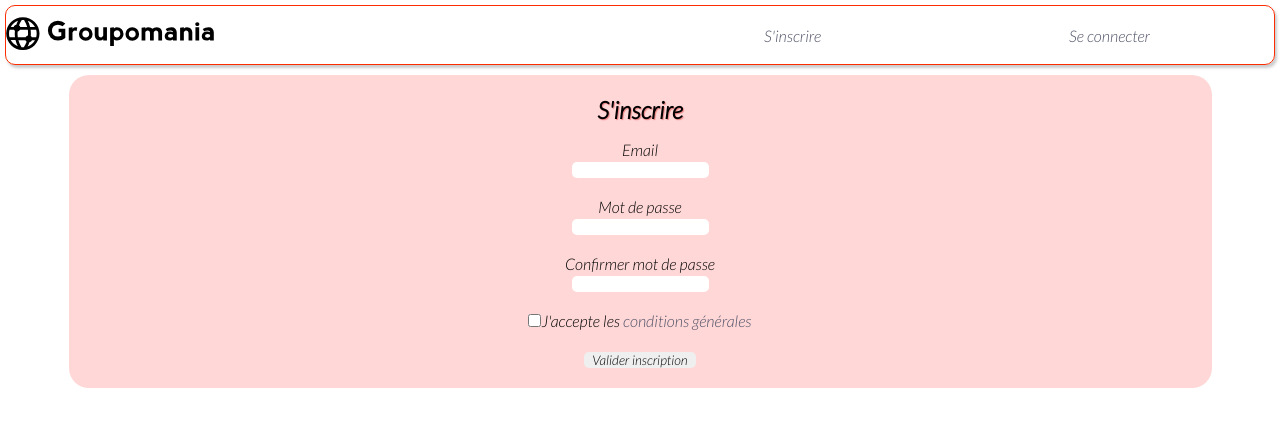
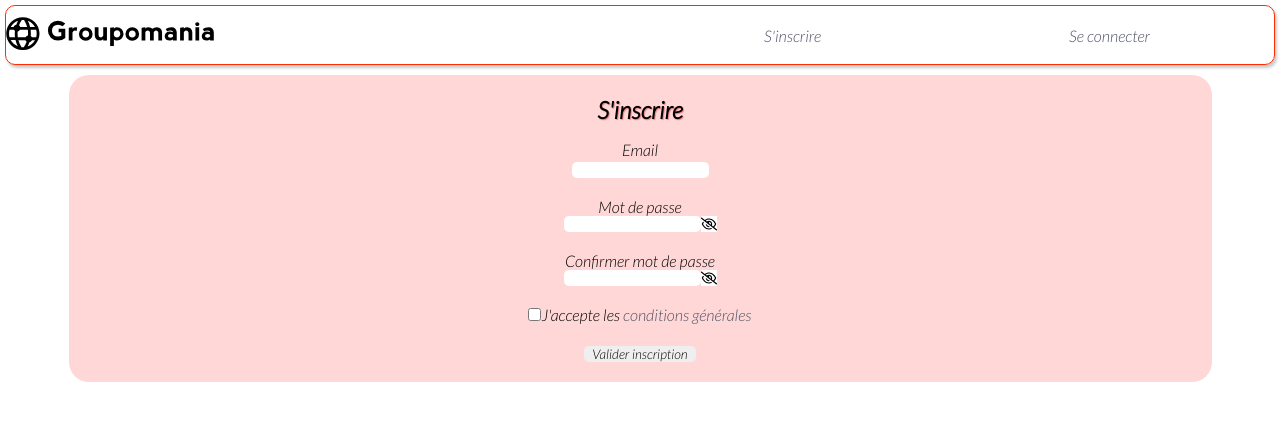
Before and after one commit to patshikwe/Groupomania, a React (Create React App) app in the folder groupomania-network/: page / in a window 1280 px wide. Shown: the top 426 px of the page. Built offline with nearby package versions, Linux system fonts and the light colour scheme.

Commit message:
Implémentation d'un système d'affichage de la saisie d'un input

```diff
--- a/groupomania-network/src/pages/Auth/Login.js
+++ b/groupomania-network/src/pages/Auth/Login.js
@@ -2,14 +2,44 @@
 
 import { React, useState } from 'react'
 import axios from 'axios'
+import eye from '../../assets/logo/eye.svg'
+import eyeSlash from '../../assets/logo/eye-slash.svg'
 
-const Login = () => {
+function Login() {
+  // useState pour stocker les données
   const [email, setEmail] = useState('')
   const [password, setPassword] = useState('')
 
+  let isPwd = true
+
+  /** Fonction pour Afficher ou cacher le mot de passe */
+  const hidePassword = () => {
+    const password = document.getElementById('password')
+    const image = document.getElementById('pwd')
+    password.type = password.type === 'password' ? 'text' : 'password'
+    image.alt =
+      image.alt === 'Masquer le mot de passe'
+        ? 'Afficher le mot de passe'
+        : 'Masquer le mot de passe'
+
+    console.log(image, isPwd)
+
+    if (isPwd) {
+      image.src = `${eye}`
+      console.log('Cas positif 1 ==>', isPwd)
+      isPwd = false
+    } else {
+      image.src = `${eyeSlash}`
+      console.log('Cas négatif 1 ==>', isPwd)
+      isPwd = true
+    }
+  }
+
+  /** Gestionnaire de connexion */
   const handleLogin = (e) => {
     e.preventDefault()
 
+    // Récupération des éléments HTML
     const emailError = document.querySelector('.email.error')
     const passwordError = document.querySelector('.password.error')
 
@@ -62,16 +92,26 @@ const Login = () => {
         />
         <div className="email error"></div>
         <br />
+        {/* Bloc Mot de passe */}
         <label htmlFor="password">Mot de passe</label>
         <br />
+        <div className="div-input-password">
           <input
-          type="text"
+            type="password"
             name="password"
             id="password"
             required
             onChange={(e) => setPassword(e.target.value)}
             value={password}
           />
+          <img
+            className="eye"
+            id="pwd"
+            onClick={hidePassword}
+            src={eyeSlash}
+            alt="Masquer le mot de passe"
+          />
+        </div>
         <div className="password error"></div>
         <br />
         <input type="submit" value="Se connecter" />
--- a/groupomania-network/src/pages/Auth/SignUp.js
+++ b/groupomania-network/src/pages/Auth/SignUp.js
@@ -2,8 +2,10 @@
 
 import { React, useState } from 'react'
 import axios from 'axios'
+import eye from '../../assets/logo/eye.svg'
+import eyeSlash from '../../assets/logo/eye-slash.svg'
 
-const SignUp = () => {
+function SignUp() {
   // useState pour stocker les données
   const [email, setEmail] = useState('')
   const [password, setPassword] = useState('')
@@ -14,7 +16,57 @@ const SignUp = () => {
   const passwordConfirmError = document.querySelector('.password-confirm.error')
   const termsError = document.querySelector('.terms.error')
   const passwordError = document.querySelector('.password.error')
+  let isPwd = true
+  let isPwdConf = true
 
+  /** Fonction pour Afficher ou cacher le mot de passe */
+  const hidePassword = () => {
+    const password = document.getElementById('password')
+    const image = document.getElementById('pwd')
+    password.type = password.type === 'password' ? 'text' : 'password'
+    image.alt =
+      image.alt === 'Masquer le mot de passe'
+        ? 'Afficher le mot de passe'
+        : 'Masquer le mot de passe'
+
+    console.log(image, isPwd)
+
+    if (isPwd) {
+      image.src = `${eye}`
+      console.log('Cas positif 1 ==>', isPwd)
+      isPwd = false
+    } else {
+      image.src = `${eyeSlash}`
+      console.log('Cas négatif 1 ==>', isPwd)
+      isPwd = true
+    }
+  }
+
+  /** Fonction pour Afficher ou Cacher le mot de passe de confirmation */
+  const hidePasswordConfirm = () => {
+    const passwordConfirm = document.getElementById('password-conf')
+    const image = document.getElementById('pwd-confirm')
+    passwordConfirm.type =
+      passwordConfirm.type === 'password' ? 'text' : 'password'
+    image.alt =
+      image.alt === 'Masquer le mot de passe'
+        ? 'Afficher le mot de passe'
+        : 'Masquer le mot de passe'
+
+    console.log(image, isPwdConf)
+
+    if (isPwdConf) {
+      image.src = `${eye}`
+      console.log('Cas positif 2 ==>', isPwdConf)
+      isPwdConf = false
+    } else {
+      image.src = `${eyeSlash}`
+      console.log('Cas négatif 2 ==>', isPwdConf)
+      isPwdConf = true
+    }
+  }
+
+  /** Gestionnaire de formulaire */
   const handleRegister = async (e) => {
     e.preventDefault()
 
@@ -62,6 +114,7 @@ const SignUp = () => {
     <>
       <h1>S'inscrire</h1>
       <form action="" onSubmit={handleRegister} id="sign-up-form">
+        {/* Bloc Email */}
         <label htmlFor="email">Email</label>
         <br />
         <input
@@ -74,20 +127,32 @@ const SignUp = () => {
         />
         <div className="email error"></div>
         <br />
+        {/* Bloc Mot de passe */}
         <label htmlFor="password">Mot de passe</label>
         <br />
+        <div className="div-input-password">
           <input
-          type="text"
+            type="password"
             name="password"
             id="password"
             required
             onChange={(e) => setPassword(e.target.value)}
             value={password}
           />
+          <img
+            className="eye"
+            id="pwd"
+            onClick={hidePassword}
+            src={eyeSlash}
+            alt="Masquer le mot de passe"
+          />
+        </div>
         <div className="password error"></div>
         <br />
+        {/* Bloc Confirmer mot de passe */}
         <label htmlFor="password-conf">Confirmer mot de passe</label>
         <br />
+        <div className="div-input-password">
           <input
             type="password"
             name="password"
@@ -96,8 +161,17 @@ const SignUp = () => {
             onChange={(e) => setControlPassword(e.target.value)}
             value={controlPassword}
           />
+          <img
+            className="eye"
+            id="pwd-confirm"
+            src={eyeSlash}
+            alt="Masquer le mot de passe"
+            onClick={hidePasswordConfirm}
+          />
+        </div>
         <div className="password-confirm error"></div>
         <br />
+
         <input type="checkbox" id="terms" />
         <label htmlFor="terms">
           J'accepte les{' '}
--- a/groupomania-network/src/utils/style/StyleAdd.jsx
+++ b/groupomania-network/src/utils/style/StyleAdd.jsx
@@ -29,6 +29,15 @@ export const SectionForm = styled.section`
     color: red;
   }
 
+  .div-input-password {
+    display: flex;
+    justify-content: center;
+  }
+
+  .eye {
+    width: 1rem;
+    background: white;
+  }
   input {
     border-radius: 5px;
   }
@@ -38,6 +47,8 @@ export const SectionForm = styled.section`
     cursor: pointer;
     :hover {
       color: ${colors.primary};
+      filter: drop-shadow(2px 4px 6px black);
+      text-shadow: 0 0 black;
     }
   }
 `
```
Also changed, not shown: groupomania-network/src/assets/logo/eye-slash.svg (added), groupomania-network/src/assets/logo/eye.svg (added). Lines whose indentation alone changed are shown as unchanged.
